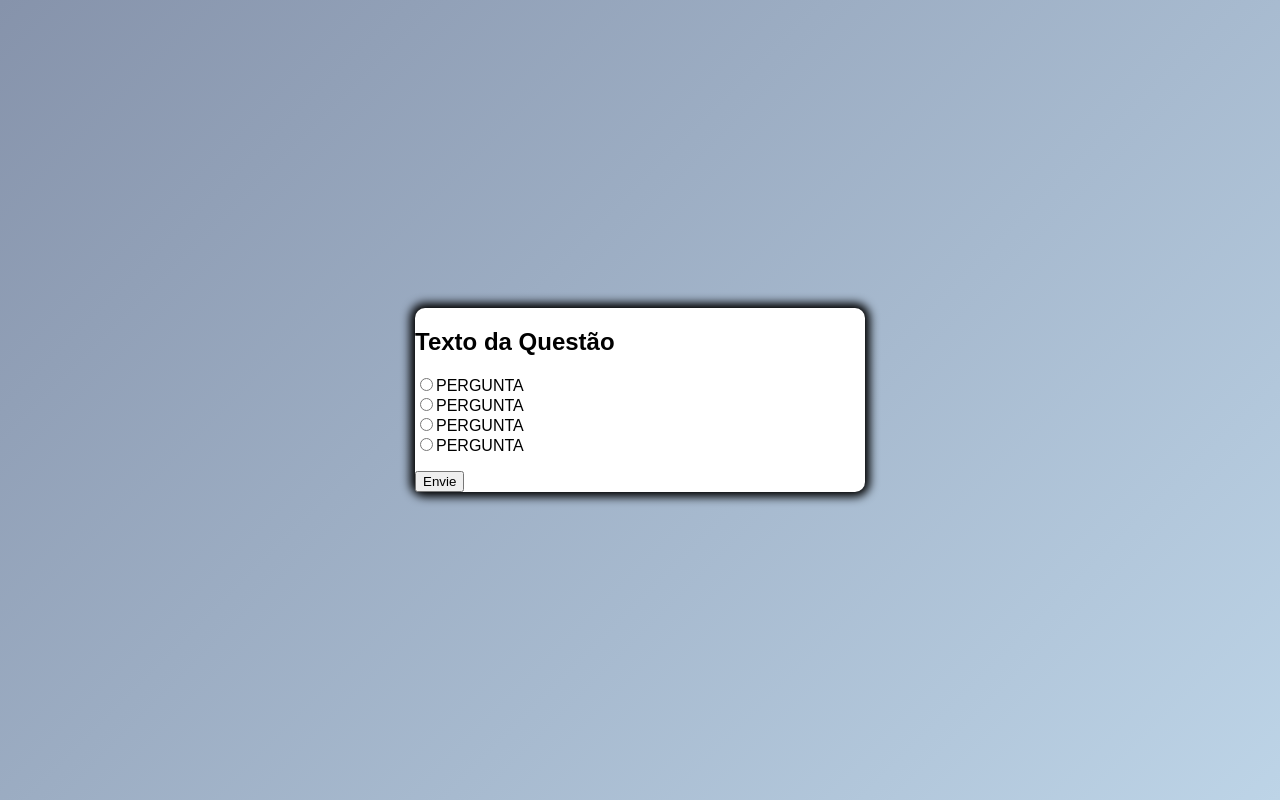
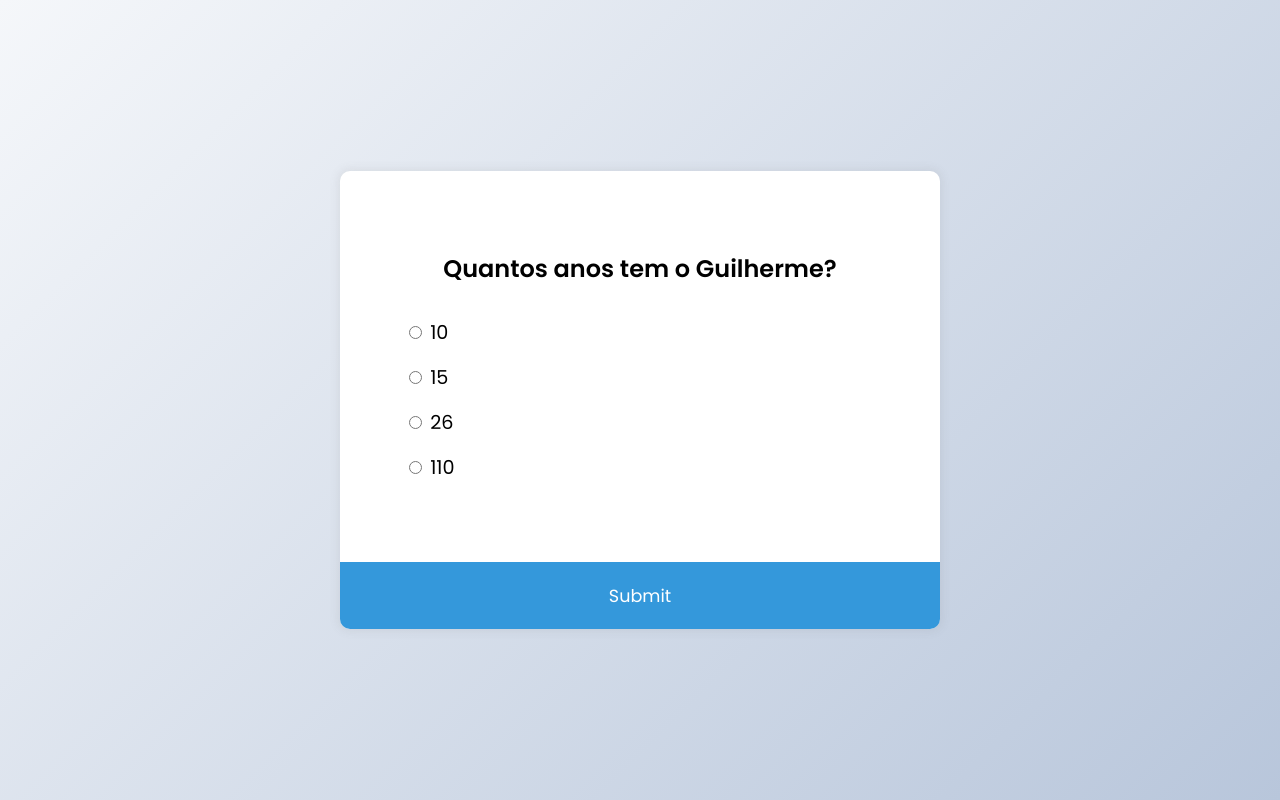
Before and after one commit to ItalianFanBoy/QuizApp, a plain HTML site: page index.html in a window 1280 px wide. Drawn offline with Linux system fonts and the light colour scheme.

Commit message:
projeto finalizado
final

```diff
--- a/index.html
+++ b/index.html
@@ -1,27 +1,56 @@
 <!DOCTYPE html>
 <html lang="en">
     <head>
-    <meta charset="UTF-8">
-    <meta http-equiv="X-UA-Compatible" content="IE=edge">
-    <meta name="viewport" content="width=device-width, initial-scale=1.0">
-    <title>JOGO DAS PERGUNTAS</title>
-    <link rel="stylesheet" href="style.css">
-    <script src="script.js"></script>
+        <meta charset="UTF-8" />
+        <meta name="viewport" content="width=device-width, initial-scale=1.0" />
+        <title>Quiz App</title>
+        <link rel="stylesheet" href="style.css" />
+        <script src="script.js" defer></script>
     </head>
     <body>
-    <div class="quiz-container">
-        <h2> Texto da Questão</h2>
+        <div class="quiz-container" id="quiz">
+            <div class="quiz-header">
+                <h2 id="question">Question text</h2>
                 <ul>
-            <li><input type="radio" id="a"><label for="a" name="resposta">PERGUNTA</label></li>
-            <li><input type="radio" id="b"><label for="b" name="resposta">PERGUNTA</label></li>
-            <li><input type="radio" id="c"><label for="c" name="resposta">PERGUNTA</label></li>
-            <li><input type="radio" id="d"><label for="d" name="resposta">PERGUNTA</label></li>
+                    <li>
+                        <input
+                            type="radio"
+                            id="a"
+                            name="answer"
+                            class="answer"
+                        />
+                        <label id="a_text" for="a">Question</label>
+                    </li>
+                    <li>
+                        <input
+                            type="radio"
+                            id="b"
+                            name="answer"
+                            class="answer"
+                        />
+                        <label id="b_text" for="b">Question</label>
+                    </li>
+                    <li>
+                        <input
+                            type="radio"
+                            id="c"
+                            name="answer"
+                            class="answer"
+                        />
+                        <label id="c_text" for="c">Question</label>
+                    </li>
+                    <li>
+                        <input
+                            type="radio"
+                            id="d"
+                            name="answer"
+                            class="answer"
+                        />
+                        <label id="d_text" for="d">Question</label>
+                    </li>
                 </ul>
-        <button> Envie</button>
-
-
-
             </div>
-
+            <button id="submit">Submit</button>
+        </div>
     </body>
 </html>
--- a/script.js
+++ b/script.js
@@ -1,13 +1,13 @@
 const quizData = [
     {
-        question: "How old is Guilherme:",
+        question: "Quantos anos tem o Guilherme?",
         a: "10",
         b: "15",
         c: "26",
         d: "110",
         correct: "c",
     }, {
-        question: "How old is Rosana?",
+        question: "Quantos anos a Rosana?",
         a:"24",
         b:"63",
         c:"34",
@@ -15,7 +15,7 @@ const quizData = [
         correct: "d",
 
     }, {
-        question: "Whos the brazilian president?",
+        question: "Quem é o futuro presidente do Brasil?",
         a: "Lula",
         b: "Bolsonaro",
         c: "Ciro",
@@ -40,3 +40,69 @@ const quizData = [
     }
 
 ]
+
+const quiz = document.getElementById("quiz");
+const answerEls = document.querySelectorAll(".answer");
+const questionEl = document.getElementById("question");
+const a_text = document.getElementById("a_text");
+const b_text = document.getElementById("b_text");
+const c_text = document.getElementById("c_text");
+const d_text = document.getElementById("d_text");
+const submitBtn = document.getElementById("submit");
+
+let currentQuiz = 0;
+let score = 0;
+
+loadQuiz();
+
+function loadQuiz() {
+    deselectAnswers();
+
+    const currentQuizData = quizData[currentQuiz];
+
+    questionEl.innerText = currentQuizData.question;
+    a_text.innerText = currentQuizData.a;
+    b_text.innerText = currentQuizData.b;
+    c_text.innerText = currentQuizData.c;
+    d_text.innerText = currentQuizData.d;
+}
+
+function getSelected() {
+    let answer = undefined;
+
+    answerEls.forEach((answerEl) => {
+        if (answerEl.checked) {
+            answer = answerEl.id;
+        }
+    });
+
+    return answer;
+}
+
+function deselectAnswers() {
+    answerEls.forEach((answerEl) => {
+        answerEl.checked = false;
+    });
+}
+
+submitBtn.addEventListener("click", () => {
+    // check to see the answer
+    const answer = getSelected();
+
+    if (answer) {
+        if (answer === quizData[currentQuiz].correct) {
+            score++;
+        }
+
+        currentQuiz++;
+        if (currentQuiz < quizData.length) {
+            loadQuiz();
+        } else {
+            quiz.innerHTML = `
+                <h2>You answered correctly at ${score}/${quizData.length} questions.</h2>
+
+                <button onclick="location.reload()">Reload</button>
+            `;
+        }
+    }
+});
--- a/style.css
+++ b/style.css
@@ -1,37 +1,70 @@
-@import url('https://fonts.googleapis.com/css2?family=Montserrat&display=swap');
-
+@import url("https://fonts.googleapis.com/css2?family=Poppins:wght@200;400;600&display=swap");
 
 * {
     box-sizing: border-box;
-
 }
 
 body {
-    background-color: #bdd4e7;
-    background-image: linear-gradient(315deg, #bdd4e7 0%, #8693ab 100%);
-    font-family: 'Poppins', sans-serif;
-    margin: 0;
+    background-color: #b8c6db;
+    background-image: linear-gradient(315deg, #b8c6db 0%, #f5f7fa 100%);
     display: flex;
     align-items: center;
     justify-content: center;
+    font-family: "Poppins", sans-serif;
+    margin: 0;
     min-height: 100vh;
 }
 
 .quiz-container {
-    background-color: white;
-    width: 450px;
+    background-color: #fff;
     border-radius: 10px;
-    box-shadow: 0 0 10px 5px rgba(0, 0, 0.2);
+    box-shadow: 0 0 10px 2px rgba(100, 100, 100, 0.1);
+    overflow: hidden;
+    width: 600px;
     max-width: 100%;
 }
 
 .quiz-header {
-    padding: 2rem;
+    padding: 4rem;
+}
 
+h2 {
+    padding: 1rem;
+    text-align: center;
+    margin: 0;
 }
 
 ul {
-    list-style: none;
-    padding: 0 ;
+    list-style-type: none;
+    padding: 0;
+}
 
+ul li {
+    font-size: 1.2rem;
+    margin: 1rem 0;
 }
+
+ul li label {
+    cursor: pointer;
+}
+
+button {
+    background-color: #3498db;
+    border: none;
+    color: white;
+    cursor: pointer;
+    display: block;
+    font-family: inherit;
+    font-size: 1.1rem;
+    width: 100%;
+    padding: 1.3rem;
+}
+
+button:hover {
+    background-color: #2980b9;
+}
+
+button:focus {
+    background-color: #27ae60;
+    outline: none;
+}
```
Lines whose indentation alone changed are shown as unchanged.
